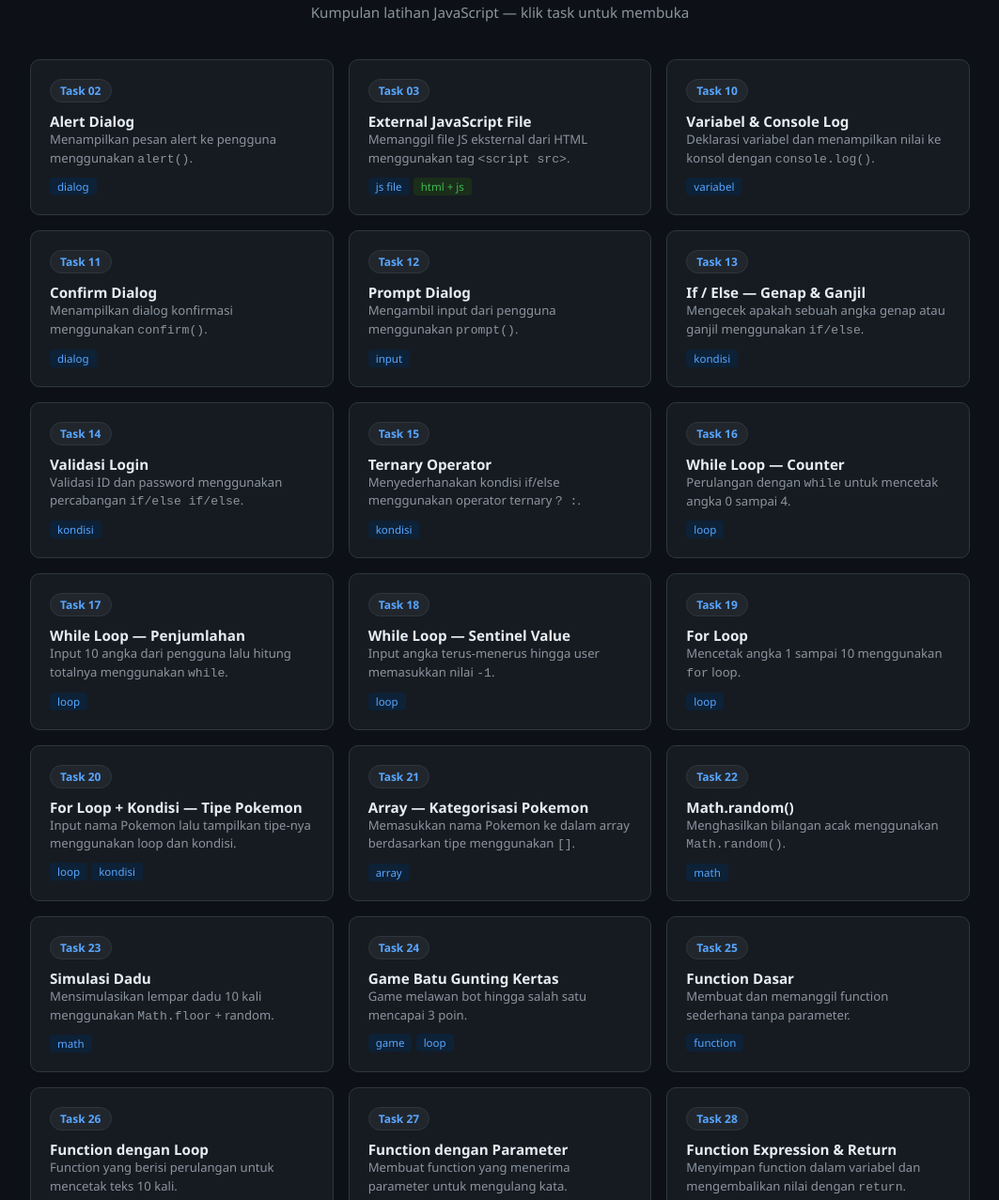
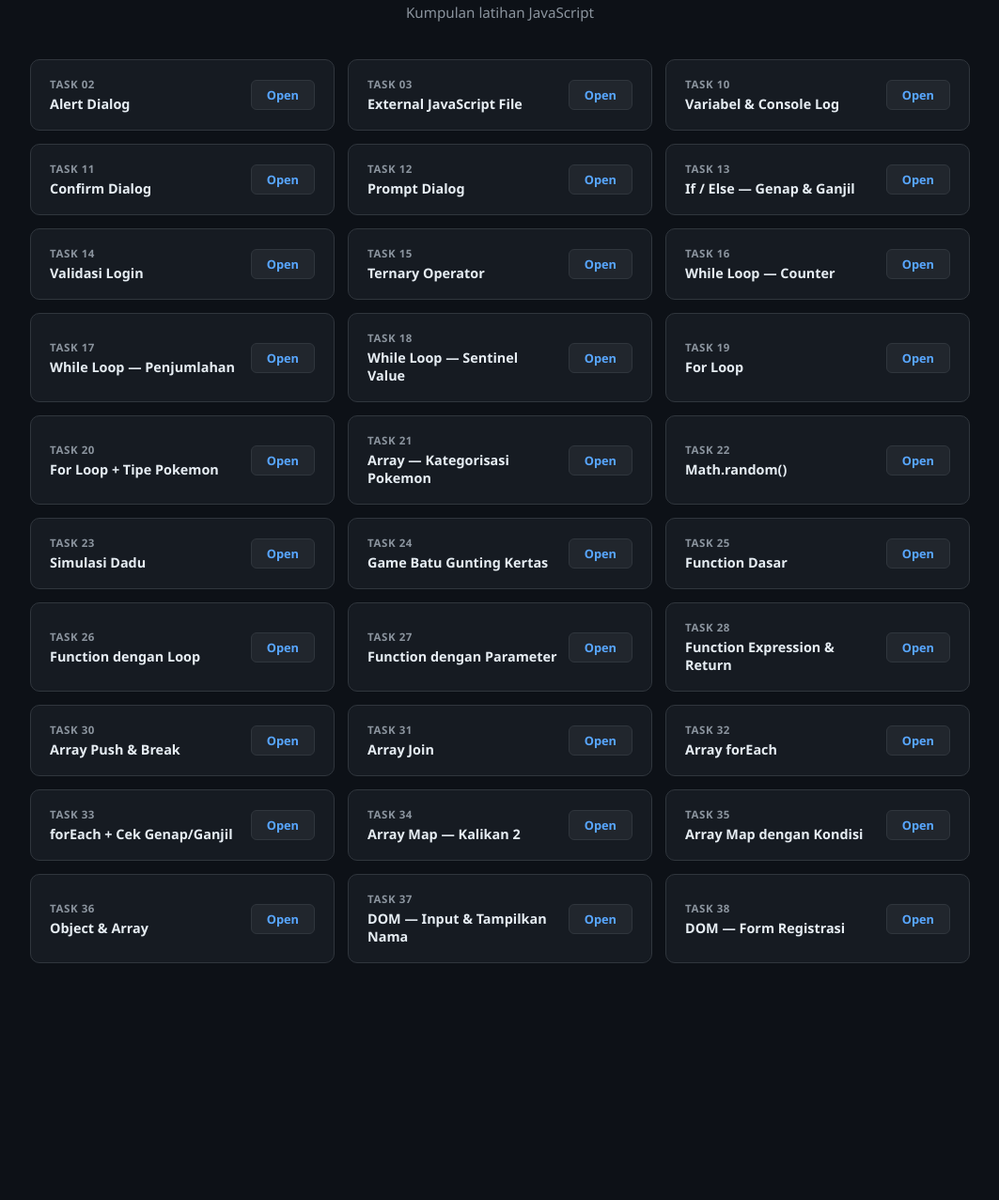
Before and after one commit to LearnAdamC/TugasJvSkrip, a plain HTML site: page index.html in a window 1280 px wide. Shown: the part 88-1365 px from the top of the page at 94% size, without its empty margins (108-1171 px from the left). After the commit the page ends 1153 px from the top, so only its background shows below. Drawn offline with Linux system fonts and the light colour scheme.

Commit message:
Simplify index: remove descriptions, add open button (new tab)

```diff
--- a/index.html
+++ b/index.html
@@ -35,8 +35,8 @@
 
         .grid {
             display: grid;
-            grid-template-columns: repeat(auto-fill, minmax(280px, 1fr));
-            gap: 16px;
+            grid-template-columns: repeat(auto-fill, minmax(240px, 1fr));
+            gap: 14px;
             max-width: 1000px;
             margin: 0 auto;
         }
@@ -45,348 +45,305 @@
             background-color: #161b22;
             border: 1px solid #30363d;
             border-radius: 10px;
-            padding: 20px;
-            text-decoration: none;
-            color: inherit;
-            transition: border-color 0.2s, transform 0.2s, background-color 0.2s;
-            display: block;
+            padding: 18px 20px;
+            display: flex;
+            align-items: center;
+            justify-content: space-between;
+            gap: 12px;
+            transition: border-color 0.2s, background-color 0.2s;
         }
 
         .card:hover {
             border-color: #58a6ff;
             background-color: #1c2330;
-            transform: translateY(-3px);
         }
 
-        .card-header {
+        .card-left {
             display: flex;
-            align-items: center;
-            gap: 12px;
-            margin-bottom: 10px;
+            flex-direction: column;
+            gap: 4px;
         }
 
         .badge {
-            background-color: #21262d;
-            border: 1px solid #30363d;
-            color: #58a6ff;
-            font-size: 0.75rem;
+            color: #8b949e;
+            font-size: 0.72rem;
             font-weight: 600;
-            padding: 3px 10px;
-            border-radius: 20px;
-            white-space: nowrap;
+            text-transform: uppercase;
+            letter-spacing: 0.05em;
         }
 
         .card-title {
-            font-size: 0.95rem;
+            font-size: 0.9rem;
             font-weight: 600;
             color: #e6edf3;
         }
 
-        .card-desc {
-            font-size: 0.82rem;
-            color: #8b949e;
-            line-height: 1.5;
+        .btn-open {
+            background-color: #21262d;
+            border: 1px solid #30363d;
+            color: #58a6ff;
+            font-size: 0.8rem;
+            font-weight: 600;
+            padding: 6px 16px;
+            border-radius: 6px;
+            text-decoration: none;
+            white-space: nowrap;
+            transition: background-color 0.2s, border-color 0.2s;
+            flex-shrink: 0;
         }
 
-        .tag {
-            display: inline-block;
-            margin-top: 10px;
-            background-color: #0d2137;
-            color: #58a6ff;
-            font-size: 0.72rem;
-            padding: 2px 8px;
-            border-radius: 4px;
-        }
-
-        .tag.duo {
-            background-color: #1a2e1a;
-            color: #3fb950;
+        .btn-open:hover {
+            background-color: #388bfd1a;
+            border-color: #58a6ff;
         }
     </style>
 </head>
 <body>
 
     <h1>JavaScript Tasks</h1>
-    <p class="subtitle">Kumpulan latihan JavaScript — klik task untuk membuka</p>
+    <p class="subtitle">Kumpulan latihan JavaScript</p>
 
     <div class="grid">
 
-        <a class="card" href="task02.html">
-            <div class="card-header">
+        <div class="card">
+            <div class="card-left">
                 <span class="badge">Task 02</span>
+                <span class="card-title">Alert Dialog</span>
             </div>
-            <div class="card-title">Alert Dialog</div>
-            <div class="card-desc">Menampilkan pesan alert ke pengguna menggunakan <code>alert()</code>.</div>
-            <span class="tag">dialog</span>
-        </a>
+            <a class="btn-open" href="task02.html" target="_blank">Open</a>
+        </div>
 
-        <a class="card" href="task03.html">
-            <div class="card-header">
+        <div class="card">
+            <div class="card-left">
                 <span class="badge">Task 03</span>
+                <span class="card-title">External JavaScript File</span>
             </div>
-            <div class="card-title">External JavaScript File</div>
-            <div class="card-desc">Memanggil file JS eksternal dari HTML menggunakan tag <code>&lt;script src&gt;</code>.</div>
-            <span class="tag">js file</span>
-            <span class="tag duo">html + js</span>
-        </a>
+            <a class="btn-open" href="task03.html" target="_blank">Open</a>
+        </div>
 
-        <a class="card" href="task10.html">
-            <div class="card-header">
+        <div class="card">
+            <div class="card-left">
                 <span class="badge">Task 10</span>
+                <span class="card-title">Variabel & Console Log</span>
             </div>
-            <div class="card-title">Variabel & Console Log</div>
-            <div class="card-desc">Deklarasi variabel dan menampilkan nilai ke konsol dengan <code>console.log()</code>.</div>
-            <span class="tag">variabel</span>
-        </a>
+            <a class="btn-open" href="task10.html" target="_blank">Open</a>
+        </div>
 
-        <a class="card" href="task11.html">
-            <div class="card-header">
+        <div class="card">
+            <div class="card-left">
                 <span class="badge">Task 11</span>
+                <span class="card-title">Confirm Dialog</span>
             </div>
-            <div class="card-title">Confirm Dialog</div>
-            <div class="card-desc">Menampilkan dialog konfirmasi menggunakan <code>confirm()</code>.</div>
-            <span class="tag">dialog</span>
-        </a>
+            <a class="btn-open" href="task11.html" target="_blank">Open</a>
+        </div>
 
-        <a class="card" href="task12.html">
-            <div class="card-header">
+        <div class="card">
+            <div class="card-left">
                 <span class="badge">Task 12</span>
+                <span class="card-title">Prompt Dialog</span>
             </div>
-            <div class="card-title">Prompt Dialog</div>
-            <div class="card-desc">Mengambil input dari pengguna menggunakan <code>prompt()</code>.</div>
-            <span class="tag">input</span>
-        </a>
+            <a class="btn-open" href="task12.html" target="_blank">Open</a>
+        </div>
 
-        <a class="card" href="task13.html">
-            <div class="card-header">
+        <div class="card">
+            <div class="card-left">
                 <span class="badge">Task 13</span>
+                <span class="card-title">If / Else — Genap & Ganjil</span>
             </div>
-            <div class="card-title">If / Else — Genap & Ganjil</div>
-            <div class="card-desc">Mengecek apakah sebuah angka genap atau ganjil menggunakan <code>if/else</code>.</div>
-            <span class="tag">kondisi</span>
-        </a>
+            <a class="btn-open" href="task13.html" target="_blank">Open</a>
+        </div>
 
-        <a class="card" href="task14.html">
-            <div class="card-header">
+        <div class="card">
+            <div class="card-left">
                 <span class="badge">Task 14</span>
+                <span class="card-title">Validasi Login</span>
             </div>
-            <div class="card-title">Validasi Login</div>
-            <div class="card-desc">Validasi ID dan password menggunakan percabangan <code>if/else if/else</code>.</div>
-            <span class="tag">kondisi</span>
-        </a>
+            <a class="btn-open" href="task14.html" target="_blank">Open</a>
+        </div>
 
-        <a class="card" href="task15.html">
-            <div class="card-header">
+        <div class="card">
+            <div class="card-left">
                 <span class="badge">Task 15</span>
+                <span class="card-title">Ternary Operator</span>
             </div>
-            <div class="card-title">Ternary Operator</div>
-            <div class="card-desc">Menyederhanakan kondisi if/else menggunakan operator ternary <code>? :</code>.</div>
-            <span class="tag">kondisi</span>
-        </a>
+            <a class="btn-open" href="task15.html" target="_blank">Open</a>
+        </div>
 
-        <a class="card" href="task16.html">
-            <div class="card-header">
+        <div class="card">
+            <div class="card-left">
                 <span class="badge">Task 16</span>
+                <span class="card-title">While Loop — Counter</span>
             </div>
-            <div class="card-title">While Loop — Counter</div>
-            <div class="card-desc">Perulangan dengan <code>while</code> untuk mencetak angka 0 sampai 4.</div>
-            <span class="tag">loop</span>
-        </a>
+            <a class="btn-open" href="task16.html" target="_blank">Open</a>
+        </div>
 
-        <a class="card" href="task17.html">
-            <div class="card-header">
+        <div class="card">
+            <div class="card-left">
                 <span class="badge">Task 17</span>
+                <span class="card-title">While Loop — Penjumlahan</span>
             </div>
-            <div class="card-title">While Loop — Penjumlahan</div>
-            <div class="card-desc">Input 10 angka dari pengguna lalu hitung totalnya menggunakan <code>while</code>.</div>
-            <span class="tag">loop</span>
-        </a>
+            <a class="btn-open" href="task17.html" target="_blank">Open</a>
+        </div>
 
-        <a class="card" href="task18.html">
-            <div class="card-header">
+        <div class="card">
+            <div class="card-left">
                 <span class="badge">Task 18</span>
+                <span class="card-title">While Loop — Sentinel Value</span>
             </div>
-            <div class="card-title">While Loop — Sentinel Value</div>
-            <div class="card-desc">Input angka terus-menerus hingga user memasukkan nilai <code>-1</code>.</div>
-            <span class="tag">loop</span>
-        </a>
+            <a class="btn-open" href="task18.html" target="_blank">Open</a>
+        </div>
 
-        <a class="card" href="task19.html">
-            <div class="card-header">
+        <div class="card">
+            <div class="card-left">
                 <span class="badge">Task 19</span>
+                <span class="card-title">For Loop</span>
             </div>
-            <div class="card-title">For Loop</div>
-            <div class="card-desc">Mencetak angka 1 sampai 10 menggunakan <code>for</code> loop.</div>
-            <span class="tag">loop</span>
-        </a>
+            <a class="btn-open" href="task19.html" target="_blank">Open</a>
+        </div>
 
-        <a class="card" href="task20.html">
-            <div class="card-header">
+        <div class="card">
+            <div class="card-left">
                 <span class="badge">Task 20</span>
+                <span class="card-title">For Loop + Tipe Pokemon</span>
             </div>
-            <div class="card-title">For Loop + Kondisi — Tipe Pokemon</div>
-            <div class="card-desc">Input nama Pokemon lalu tampilkan tipe-nya menggunakan loop dan kondisi.</div>
-            <span class="tag">loop</span>
-            <span class="tag">kondisi</span>
-        </a>
+            <a class="btn-open" href="task20.html" target="_blank">Open</a>
+        </div>
 
-        <a class="card" href="task21.html">
-            <div class="card-header">
+        <div class="card">
+            <div class="card-left">
                 <span class="badge">Task 21</span>
+                <span class="card-title">Array — Kategorisasi Pokemon</span>
             </div>
-            <div class="card-title">Array — Kategorisasi Pokemon</div>
-            <div class="card-desc">Memasukkan nama Pokemon ke dalam array berdasarkan tipe menggunakan <code>[]</code>.</div>
-            <span class="tag">array</span>
-        </a>
+            <a class="btn-open" href="task21.html" target="_blank">Open</a>
+        </div>
 
-        <a class="card" href="task22.html">
-            <div class="card-header">
+        <div class="card">
+            <div class="card-left">
                 <span class="badge">Task 22</span>
+                <span class="card-title">Math.random()</span>
             </div>
-            <div class="card-title">Math.random()</div>
-            <div class="card-desc">Menghasilkan bilangan acak menggunakan <code>Math.random()</code>.</div>
-            <span class="tag">math</span>
-        </a>
+            <a class="btn-open" href="task22.html" target="_blank">Open</a>
+        </div>
 
-        <a class="card" href="task23.html">
-            <div class="card-header">
+        <div class="card">
+            <div class="card-left">
                 <span class="badge">Task 23</span>
+                <span class="card-title">Simulasi Dadu</span>
             </div>
-            <div class="card-title">Simulasi Dadu</div>
-            <div class="card-desc">Mensimulasikan lempar dadu 10 kali menggunakan <code>Math.floor</code> + random.</div>
-            <span class="tag">math</span>
-        </a>
+            <a class="btn-open" href="task23.html" target="_blank">Open</a>
+        </div>
 
-        <a class="card" href="task24.html">
-            <div class="card-header">
+        <div class="card">
+            <div class="card-left">
                 <span class="badge">Task 24</span>
+                <span class="card-title">Game Batu Gunting Kertas</span>
             </div>
-            <div class="card-title">Game Batu Gunting Kertas</div>
-            <div class="card-desc">Game melawan bot hingga salah satu mencapai 3 poin.</div>
-            <span class="tag">game</span>
-            <span class="tag">loop</span>
-        </a>
+            <a class="btn-open" href="task24.html" target="_blank">Open</a>
+        </div>
 
-        <a class="card" href="task25.html">
-            <div class="card-header">
+        <div class="card">
+            <div class="card-left">
                 <span class="badge">Task 25</span>
+                <span class="card-title">Function Dasar</span>
             </div>
-            <div class="card-title">Function Dasar</div>
-            <div class="card-desc">Membuat dan memanggil function sederhana tanpa parameter.</div>
-            <span class="tag">function</span>
-        </a>
+            <a class="btn-open" href="task25.html" target="_blank">Open</a>
+        </div>
 
-        <a class="card" href="task26.html">
-            <div class="card-header">
+        <div class="card">
+            <div class="card-left">
                 <span class="badge">Task 26</span>
+                <span class="card-title">Function dengan Loop</span>
             </div>
-            <div class="card-title">Function dengan Loop</div>
-            <div class="card-desc">Function yang berisi perulangan untuk mencetak teks 10 kali.</div>
-            <span class="tag">function</span>
-        </a>
+            <a class="btn-open" href="task26.html" target="_blank">Open</a>
+        </div>
 
-        <a class="card" href="task27.html">
-            <div class="card-header">
+        <div class="card">
+            <div class="card-left">
                 <span class="badge">Task 27</span>
+                <span class="card-title">Function dengan Parameter</span>
             </div>
-            <div class="card-title">Function dengan Parameter</div>
-            <div class="card-desc">Membuat function yang menerima parameter untuk mengulang kata.</div>
-            <span class="tag">function</span>
-        </a>
+            <a class="btn-open" href="task27.html" target="_blank">Open</a>
+        </div>
 
-        <a class="card" href="task28.html">
-            <div class="card-header">
+        <div class="card">
+            <div class="card-left">
                 <span class="badge">Task 28</span>
+                <span class="card-title">Function Expression & Return</span>
             </div>
-            <div class="card-title">Function Expression & Return</div>
-            <div class="card-desc">Menyimpan function dalam variabel dan mengembalikan nilai dengan <code>return</code>.</div>
-            <span class="tag">function</span>
-        </a>
+            <a class="btn-open" href="task28.html" target="_blank">Open</a>
+        </div>
 
-        <a class="card" href="task30.html">
-            <div class="card-header">
+        <div class="card">
+            <div class="card-left">
                 <span class="badge">Task 30</span>
+                <span class="card-title">Array Push & Break</span>
             </div>
-            <div class="card-title">Array Push & Break</div>
-            <div class="card-desc">Menambahkan data ke array dengan <code>push()</code> dan menghentikan loop dengan <code>break</code>.</div>
-            <span class="tag">array</span>
-        </a>
+            <a class="btn-open" href="task30.html" target="_blank">Open</a>
+        </div>
 
-        <a class="card" href="task31.html">
-            <div class="card-header">
+        <div class="card">
+            <div class="card-left">
                 <span class="badge">Task 31</span>
+                <span class="card-title">Array Join</span>
             </div>
-            <div class="card-title">Array Join</div>
-            <div class="card-desc">Menggabungkan elemen array menjadi string menggunakan <code>join()</code>.</div>
-            <span class="tag">array</span>
-        </a>
+            <a class="btn-open" href="task31.html" target="_blank">Open</a>
+        </div>
 
-        <a class="card" href="task32.html">
-            <div class="card-header">
+        <div class="card">
+            <div class="card-left">
                 <span class="badge">Task 32</span>
+                <span class="card-title">Array forEach</span>
             </div>
-            <div class="card-title">Array forEach</div>
-            <div class="card-desc">Iterasi setiap elemen array menggunakan method <code>forEach()</code>.</div>
-            <span class="tag">array</span>
-        </a>
+            <a class="btn-open" href="task32.html" target="_blank">Open</a>
+        </div>
 
-        <a class="card" href="task33.html">
-            <div class="card-header">
+        <div class="card">
+            <div class="card-left">
                 <span class="badge">Task 33</span>
+                <span class="card-title">forEach + Cek Genap/Ganjil</span>
             </div>
-            <div class="card-title">forEach + Cek Genap/Ganjil</div>
-            <div class="card-desc">Mengecek setiap elemen array apakah genap atau ganjil menggunakan <code>forEach</code>.</div>
-            <span class="tag">array</span>
-            <span class="tag">kondisi</span>
-        </a>
+            <a class="btn-open" href="task33.html" target="_blank">Open</a>
+        </div>
 
-        <a class="card" href="task34.html">
-            <div class="card-header">
+        <div class="card">
+            <div class="card-left">
                 <span class="badge">Task 34</span>
+                <span class="card-title">Array Map — Kalikan 2</span>
             </div>
-            <div class="card-title">Array Map — Kalikan 2</div>
-            <div class="card-desc">Mengalikan setiap elemen array dengan 2 menggunakan method <code>map()</code>.</div>
-            <span class="tag">array</span>
-        </a>
+            <a class="btn-open" href="task34.html" target="_blank">Open</a>
+        </div>
 
-        <a class="card" href="task35.html">
-            <div class="card-header">
+        <div class="card">
+            <div class="card-left">
                 <span class="badge">Task 35</span>
+                <span class="card-title">Array Map dengan Kondisi</span>
             </div>
-            <div class="card-title">Array Map dengan Kondisi</div>
-            <div class="card-desc">Menggunakan <code>map()</code> dengan kondisi untuk memfilter bilangan ganjil.</div>
-            <span class="tag">array</span>
-            <span class="tag">kondisi</span>
-        </a>
+            <a class="btn-open" href="task35.html" target="_blank">Open</a>
+        </div>
 
-        <a class="card" href="task36.html">
-            <div class="card-header">
+        <div class="card">
+            <div class="card-left">
                 <span class="badge">Task 36</span>
+                <span class="card-title">Object & Array</span>
             </div>
-            <div class="card-title">Object & Array</div>
-            <div class="card-desc">Membuat object Pokemon lalu menyimpannya dalam array dan iterasi dengan <code>forEach</code>.</div>
-            <span class="tag">object</span>
-            <span class="tag">array</span>
-        </a>
+            <a class="btn-open" href="task36.html" target="_blank">Open</a>
+        </div>
 
-        <a class="card" href="task37.html">
-            <div class="card-header">
+        <div class="card">
+            <div class="card-left">
                 <span class="badge">Task 37</span>
+                <span class="card-title">DOM — Input & Tampilkan Nama</span>
             </div>
-            <div class="card-title">DOM — Input & Tampilkan Nama</div>
-            <div class="card-desc">Mengambil nilai input dari form dan menampilkannya ke halaman menggunakan DOM.</div>
-            <span class="tag">DOM</span>
-        </a>
+            <a class="btn-open" href="task37.html" target="_blank">Open</a>
+        </div>
 
-        <a class="card" href="task38.html">
-            <div class="card-header">
+        <div class="card">
+            <div class="card-left">
                 <span class="badge">Task 38</span>
+                <span class="card-title">DOM — Form Registrasi</span>
             </div>
-            <div class="card-title">DOM — Form Registrasi</div>
-            <div class="card-desc">Form registrasi lengkap dengan validasi kesesuaian password menggunakan DOM.</div>
-            <span class="tag">DOM</span>
-            <span class="tag">form</span>
-        </a>
+            <a class="btn-open" href="task38.html" target="_blank">Open</a>
+        </div>
 
     </div>
 
```
